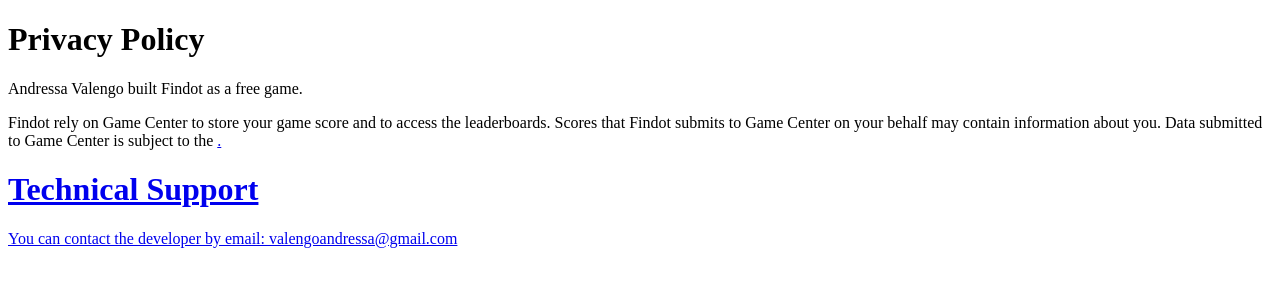
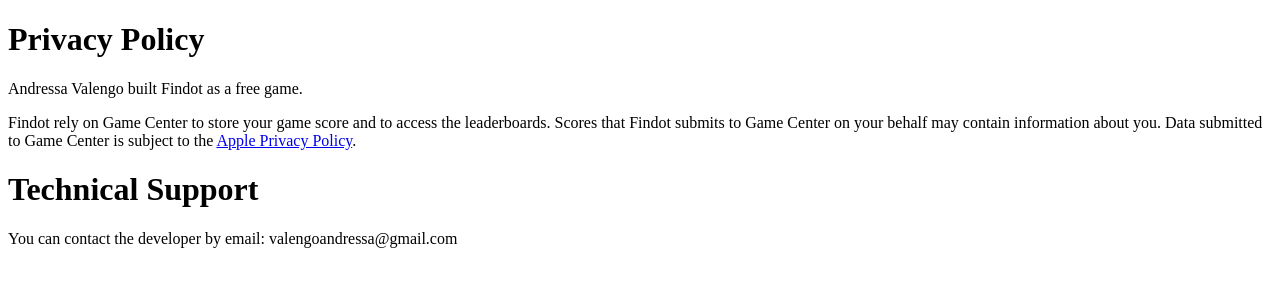
Before and after one commit to valengo/findot-pp, a plain HTML site: page index.html in a window 1280 px wide. Drawn offline with Linux system fonts and the light colour scheme.

Commit message:
Update index.html

```diff
--- a/index.html
+++ b/index.html
@@ -7,7 +7,7 @@
 
 <p>Findot rely on Game Center to store your game score and to access the leaderboards.
   Scores that Findot submits to Game Center on your behalf may contain information about you.
-  Data submitted to Game Center is subject to the <a href="https://www.apple.com/legal/internet-services/itunes/gamecenter/"Apple Privacy Policy</a>.
+  Data submitted to Game Center is subject to the <a href="https://www.apple.com/legal/internet-services/itunes/gamecenter/">Apple Privacy Policy</a>.
 
 <h1>Technical Support</h1>
 You can contact the developer by email: valengoandressa@gmail.com
```
